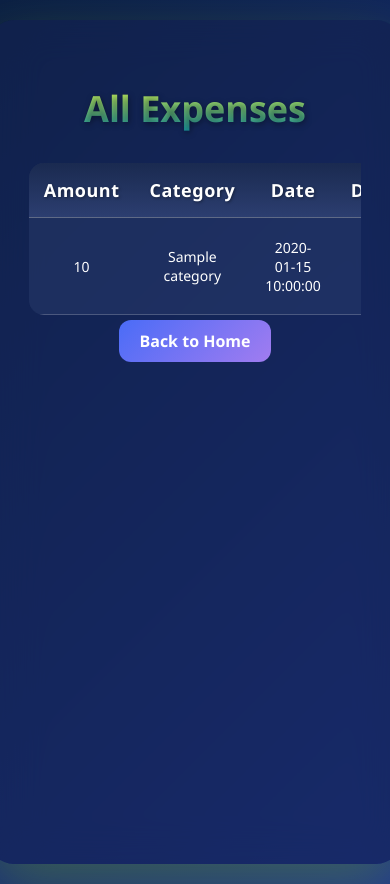
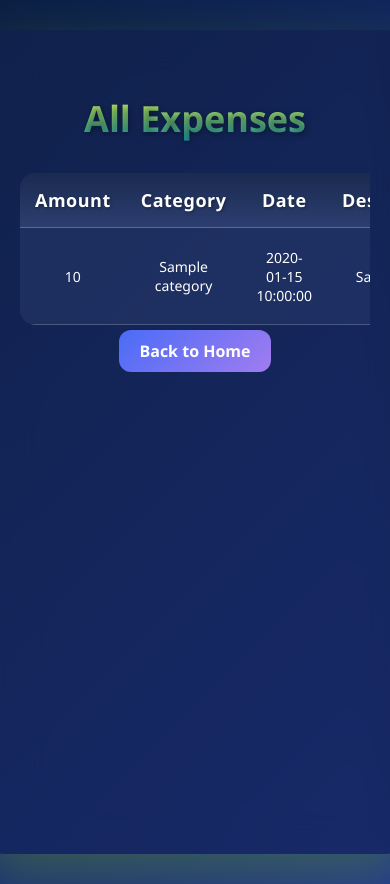
Before and after one commit to UmairSiddique-SE/PersonaL-Expense-Tracker, a Flask app: page /view in a window 390 px wide; the page is wider, and only the part inside the window is pictured. Run offline with Flask 3, Linux system fonts and the light colour scheme; a database or web service that is not in the repository returns one stand-in record (values such as "Sample title").

Commit message:
update all

```diff
--- a/static/view-style.css
+++ b/static/view-style.css
@@ -152,4 +152,30 @@ tr:hover {
         font-size: 12px;
         margin: 2px;
     }
+    /* Tablet aur Mobile ke liye (Screen width 768px se kam) */
+@media (max-width: 768px) {
+    .view-container {
+        padding: 10px;
+    }
+    .view-card {
+        width: 100%; /* Mobile par poori screen le lega */
+        margin: 0;
+    }
+    table {
+        font-size: 12px; /* Font chota ho jayega */
+        width: 100%;
+    }
+    /* Mobile par table overflow na ho isliye scroll add karein */
+    .table-wrapper {
+        overflow-x: auto;
+    }
 }
+
+/* Desktop ke liye (Screen width 768px se zyada) */
+@media (min-width: 769px) {
+    .view-card {
+        width: 800px; /* Desktop par ek fixed width size */
+        margin: 50px auto;
+    }
+}
+}
--- a/templates/edit.html
+++ b/templates/edit.html
@@ -4,6 +4,7 @@
     <meta charset="UTF-8">
     <title>Edit Expense</title>
    <link rel="stylesheet" href="{{ url_for('static', filename='edit-style.css') }}">
+   <meta name="viewport" content="width=device-width, initial-scale=1.0">
 </head>
 
 <body>
--- a/templates/index.html
+++ b/templates/index.html
@@ -5,6 +5,7 @@
     <title>Expensive Tracker</title>
     <link rel="stylesheet" href="/static/style.css">
     <link rel="manifest" href="/manifest.json">
+    <meta name="viewport" content="width=device-width, initial-scale=1.0">
     <script>
   if ('serviceWorker' in navigator) {
     navigator.serviceWorker.register('/sw.js');
--- a/templates/summary.html
+++ b/templates/summary.html
@@ -3,6 +3,7 @@
 <head>
     <meta charset="UTF-8">
     <meta name="viewport" content="width=device-width, initial-scale=1.0">
+
     <title>Expense Summary</title>
     <link rel="stylesheet" href="/static/summary-style.css">
 </head>
--- a/templates/view.html
+++ b/templates/view.html
@@ -2,6 +2,7 @@
 <html lang="en">
 <head>
     <meta charset="UTF-8">
+    <meta name="viewport" content="width=device-width, initial-scale=1.0">
     <title>View Expenses</title>
     <link rel="stylesheet" href="{{ url_for('static', filename='view-style.css') }}">
 </head>
```
